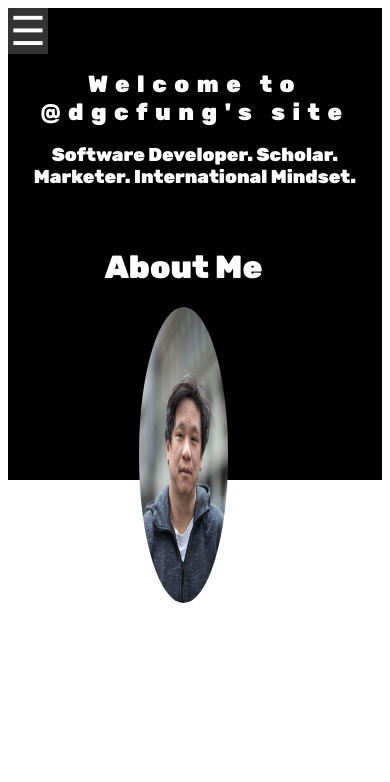
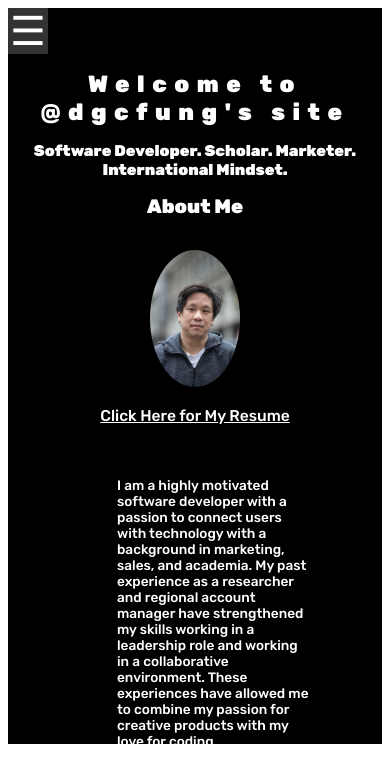
Before and after one commit to dgcfung/portfolio-website, a React (Create React App) app: page /about-me in a window 390 px wide. Shown: the top 782 px of the page. Built offline with nearby package versions, Linux system fonts and the light colour scheme.

Commit message:
responsiveness adjustment

```diff
--- a/src/App.css
+++ b/src/App.css
@@ -73,10 +73,10 @@
   /* About Page */
   .About{
     display: block;
-    width: 90vw;
-    height: 60vw;
-    padding-top: 5vw;
-    padding-bottom: 5vw;
+    /* width: 90vw; */
+    /* height: 60vw; */
+    /* padding-top: 5vw; */
+    /* padding-bottom: 5vw; */
   }
 
   /* .profile-pic-div{
@@ -106,12 +106,17 @@
     height: 30vw;
     width: 50vw;
     text-align: left;
+    font-size: 2vw;
     padding-left: 10vw;
     padding-top: 10vw;
   }
 
   a{
     color:white;
+  }
+
+  .resume{
+    font-size: 4vw;
   }
 
   /* Contact Section */
@@ -143,3 +148,98 @@
     padding: 10vw 10vw 10vw 10vw;
 
   }
+
+/* mobile tablet compatible. */
+@media (max-width:1024px){
+  .headline{
+    font-size: 4vw;
+  }
+  .about-me{
+    font-size: 5vw;
+  }
+
+  .About{
+    display:block;
+    padding-bottom: 15vw;
+  }
+
+  .brand-statement{
+    display:  block;
+    height: 40vw;
+    font-size: 3.5vw;
+    text-align: left;
+    padding-bottom: 15vw;
+  }
+  .skills{
+    padding-top: 15vw;
+  }
+
+  a{
+    font-size:5vw;
+  }
+  .skills-h1{
+    font-size:5vw;
+  }
+  .projects-h1{
+    font-size:5vw;
+  }
+  .contact-h1{
+    font-size:5vw;
+  }
+}
+
+  @media (max-width:768px){
+    .About{
+      display:block;
+      padding-bottom: 10vw;
+    }
+
+    .brand-statement{
+      display:  block;
+      height: 40vw;
+      font-size: 3.5vw;
+      text-align: left;
+      padding-bottom: 15vw;
+      font-weight: 200;
+    }
+
+    .skills{
+      padding-top: 10vw;
+    }
+
+  }
+
+  @media (max-width:375px){
+    .portfolio-header{
+      font-size: 5vw;
+    }
+    .headline{
+      font-size: 3vw;
+    }
+    .about-me{
+      font-size: 6vw;
+    }
+    .brand-statement{
+      display:  block;
+      height: 40vw;
+      font-size: 3.5vw;
+      text-align: left;
+      padding-bottom: 15vw;
+      font-weight: 200;
+    }
+
+    .skills{
+      padding-top: 15vw;
+      display:  block;
+    }
+
+    .contact-img{
+      /* display: block; */
+      height:8vw;
+      width: 5vw;
+    }
+    .contact-me{
+      height: 60vw;
+    }
+
+  }
--- a/src/components/About.js
+++ b/src/components/About.js
@@ -5,11 +5,11 @@ function About(){
 
     return(
         <div className= "About">
-        <h1>About Me</h1>
-        <img  className= "profile-pic" style={{height: "35vh", width: "23vw" }} src={DonaldProfilePic2}/>
+        <h1 className= "about-me" >About Me</h1>
         <br></br>
-
-        <a href= "https://docdro.id/aR6qmQu">Click Here for My Resume</a>
+        <img  className= "profile-pic" style={{height: "35vw", width: "23vw" }} src={DonaldProfilePic2}/>
+        <br></br>
+        <a className= "resume" href= "https://docdro.id/aR6qmQu">Click Here for My Resume</a>
         <h3 className= "brand-statement">I am a highly motivated software developer with a passion to connect users with technology with a background in marketing, sales, and academia. My past experience as a researcher and regional account manager have strengthened my skills working in a leadership role and working in a collaborative environment. These experiences have allowed me to combine my passion for creative products with my love for coding, programming, and learning.</h3>
         </div>
     )
--- a/src/components/Contact.js
+++ b/src/components/Contact.js
@@ -7,10 +7,10 @@ import LinkedInLogo from '../images/LinkedInLogo.png'
 function Contact (){
     return(
         <div className="contact-me">
-        <h1>Contact Me</h1>
-        <a href="mailto: {d.gc.fung@gmail.com}"><img className="contact-img" style={{height: "15vh", width: "10vw" }}src={EmailLogo}/></a>
-        <a href= "https://www.linkedin.com/in/dgcfung/"><img className="contact-img" style={{height: "15vh", width: "10vw" }}src={LinkedInLogo}/></a>
-        <a href= "https://git.generalassemb.ly/dgcfung"><img className="contact-img" style={{height: "15vh", width: "10vw" }}src={GitHubLogo}/></a>
+        <h1 className= "contact-h1">Contact Me</h1>
+        <a href="mailto: {d.gc.fung@gmail.com}"><img className="contact-img" style={{height: "15vw", width: "10vw" }}src={EmailLogo}/></a>
+        <a href= "https://www.linkedin.com/in/dgcfung/"><img className="contact-img" style={{height: "15vw", width: "10vw" }}src={LinkedInLogo}/></a>
+        <a href= "https://git.generalassemb.ly/dgcfung"><img className="contact-img" style={{height: "15vw", width: "10vw" }}src={GitHubLogo}/></a>
         </div>
 
     )
--- a/src/components/Header.js
+++ b/src/components/Header.js
@@ -65,7 +65,7 @@ class Header extends React.Component {
 
                 </div>
                 <h1 className="portfolio-header">Welcome to @dgcfung's site</h1>
-                <h3>Software Developer. Scholar. Marketer. International Mindset.</h3>
+                <h3 className="headline">Software Developer. Scholar. Marketer. International Mindset.</h3>
             </div>
         );
 
--- a/src/components/Project.js
+++ b/src/components/Project.js
@@ -7,7 +7,7 @@ import BloggerProject from '../images/BloggerProject.jpg'
 function Project(){
     return(
         <div className="project-page">
-        <h1>Projects</h1>
+        <h1 className ="projects-h1">Projects</h1>
         <div className= "project-div">
         <img className="projects" style={{height: "50vh", width: "50vw" }}src= {CurrencyExchange}/>
         <h3>Currency Exchange Rate</h3>
--- a/src/components/Skills.js
+++ b/src/components/Skills.js
@@ -13,22 +13,22 @@ import NodeLogo from '../images/NodeLogo.png'
 function Skills(){
     return(
         <div className= "skills">
-        <h1>Skills</h1>
+        <h1 className = "skills-h1">Skills</h1>
         <div className= "row-1">
-        <img className="contact-img" style={{height: "15vh", width: "10vw" }}src={HTMLLogo2}/>
-        <img className="contact-img" style={{height: "15vh", width: "10vw" }}src={CSSLogo}/>
-        <img className="contact-img" style={{height: "15vh", width: "10vw" }}src={JSLogo}/>
-        <img className="contact-img" style={{height: "15vh", width: "10vw" }}src={ReactIcon}/>
+        <img className="contact-img" style={{height: "15vw", width: "10vw" }}src={HTMLLogo2}/>
+        <img className="contact-img" style={{height: "15vw", width: "10vw" }}src={CSSLogo}/>
+        <img className="contact-img" style={{height: "15vw", width: "10vw" }}src={JSLogo}/>
+        <img className="contact-img" style={{height: "15vw", width: "10vw" }}src={ReactIcon}/>
         </div>
         <div className="row-2">
-        <img className="contact-img" style={{height: "15vh", width: "10vw" }}src={PostgreSQLLogo}/>
-        <img className="contact-img" style={{height: "15vh", width: "10vw" }}src={SequelizeLogo}/>
-        <img className="contact-img" style={{height: "15vh", width: "10vw" }}src={RailsLogo}/>
-        <img className="contact-img" style={{height: "15vh", width: "10vw" }}src={RubyLogo}/>
+        <img className="contact-img" style={{height: "15vw", width: "10vw" }}src={PostgreSQLLogo}/>
+        <img className="contact-img" style={{height: "15vw", width: "10vw" }}src={SequelizeLogo}/>
+        <img className="contact-img" style={{height: "15vw", width: "10vw" }}src={RailsLogo}/>
+        <img className="contact-img" style={{height: "15vw", width: "10vw" }}src={RubyLogo}/>
         </div>
         <div className="row-3">
-        <img className="contact-img" style={{height: "15vh", width: "10vw" }}src={ExpressLogo}/>
-        <img className="contact-img" style={{height: "15vh", width: "10vw" }}src={NodeLogo}/>
+        <img className="contact-img" style={{height: "15vw", width: "10vw" }}src={ExpressLogo}/>
+        <img className="contact-img" style={{height: "15vw", width: "10vw" }}src={NodeLogo}/>
         </div>
 
         </div>
```
Also changed, not shown: 1 other file (tests, documents, lock files or other folders).
